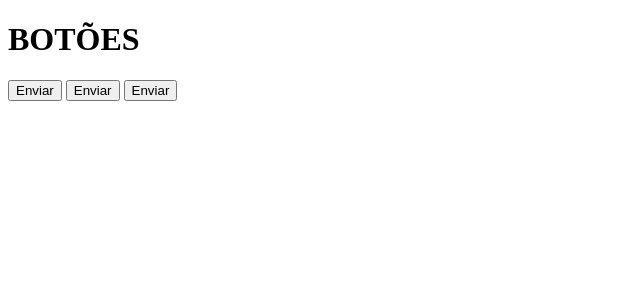
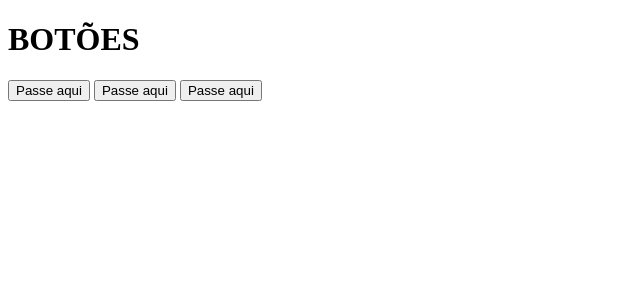
Before and after one commit to letyresina/Javascript-Aula04032023, a plain HTML site: page site.html in a window 1280 px wide. Shown: the whole page, without its empty margins (0-640 px from the left). Drawn offline with Linux system fonts and the light colour scheme.

Commit message:
Entendo brevemente sobre css

```diff
--- /dev/null
+++ b/css/style.css
@@ -0,0 +1,5 @@
+#main{
+    width:300px;
+    height:200px;
+    background:white;
+}
--- a/site.html
+++ b/site.html
@@ -4,14 +4,15 @@
         <meta charset="UTF-8">
         <Title>Meu Site</Title>
         <script src="javascript/script2.js"></script>
+        <link rel="stylesheet" type="text/css" href="css/style.css">
     </head>
     <body>
         <h1>BOTÕES</h1>
 
         <div id="main">
-            <input type="button" class="cor1" value="Enviar" onmouseover="trocar('#993399')">
-            <input type="button" class="cor2" value="Enviar" onmouseover="trocar('#993359')">
-            <input type="button" class="cor3" value="Enviar" onmouseover="trocar('#993323')">
+            <input type="button" class="cor1" value="Passe aqui" onmouseover="trocar('#993399')">
+            <input type="button" class="cor2" value="Passe aqui" onmouseover="trocar('#993359')">
+            <input type="button" class="cor3" value="Passe aqui" onmouseover="trocar('#993323')">
         </div>
 
 
```
